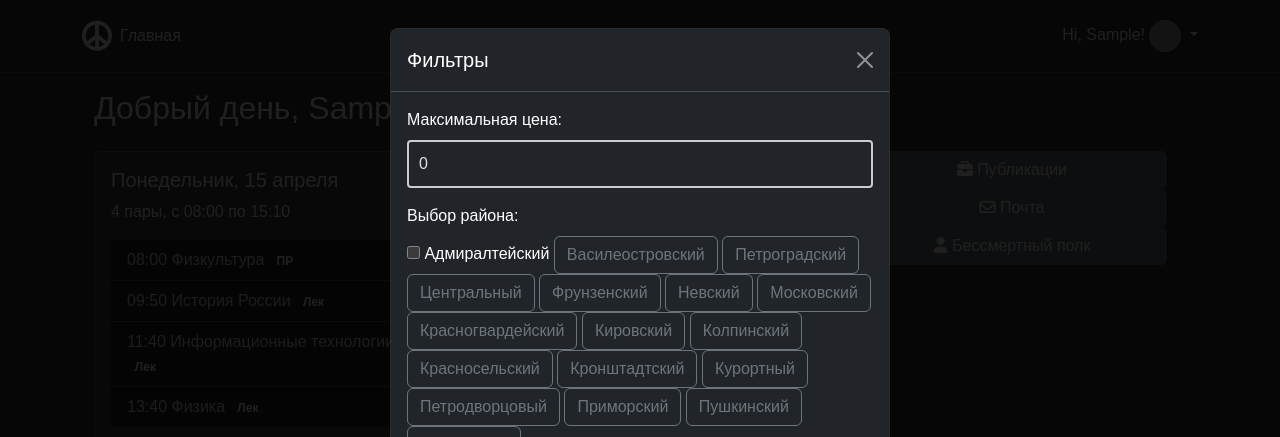
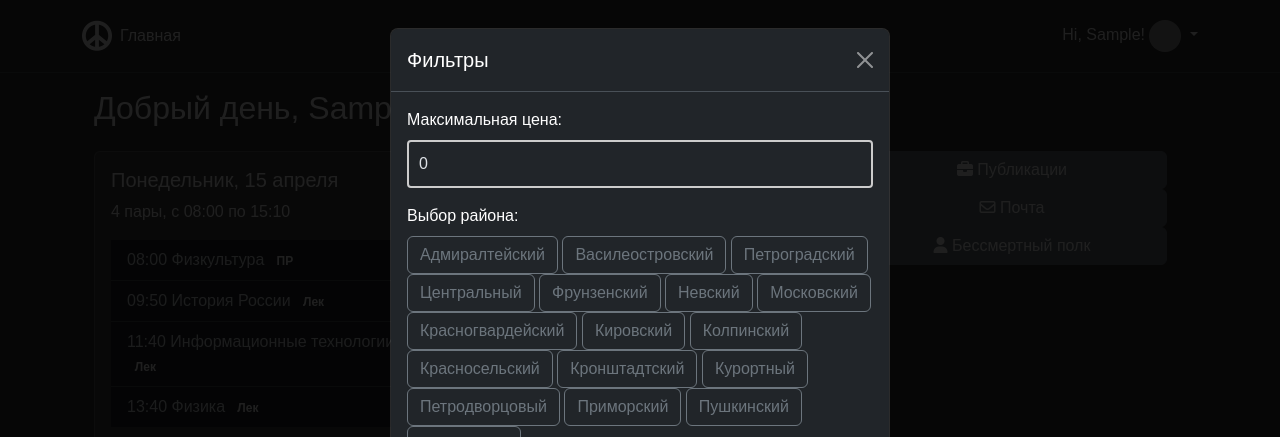
Before and after one commit to m4tveevm/etu_hackathon, a Django app: page / in a window 1280 px wide, after a click on "Фильтры". Shown: the top 437 px of the page. Run offline with Django 5.2, Linux system fonts and the light colour scheme; the visitor is signed in with stand-in values (Sample User, id 1); some libraries are stand-ins or nearby versions; grey boxes are pictures that could not be loaded.

Commit message:
value complete

```diff
--- a/lk/base/templates/base/index.html
+++ b/lk/base/templates/base/index.html
@@ -110,8 +110,10 @@
                     <div class="mb-3">
                         <label class="form-label">Выбор района:</label>
                         <div id="area-popup" style="display: none;">
-                            <label for="Admiralteyskiy"><input type="checkbox" name="areas" id="Admiralteyskiy"
-                                                               value="Admiralteyskiy"> Адмиралтейский</label>
+                            <label class="btn btn-outline-secondary" onclick="toggleCheckbox(this)">
+                                <input type="checkbox" class="d-none" id="Admiralteyskiy" value="Admiralteyskiy">
+                                Адмиралтейский
+                            </label>
                             <label class="btn btn-outline-secondary" onclick="toggleCheckbox(this)">
                                 <input type="checkbox" class="d-none" id="Vasileostrovskiy" value="Vasileostrovskiy">
                                 Василеостровский
```
